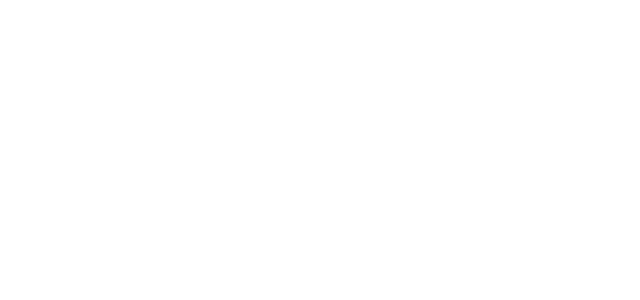
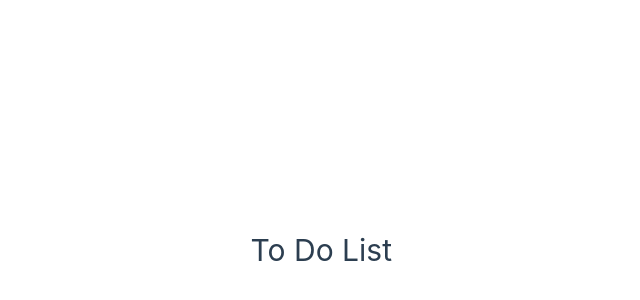
Before and after one commit to MasihTak/pinia-todolist, a Vue app: page / in a window 1280 px wide. Shown: the part 150-450 px from the top of the page, without its empty margins (248-888 px from the left). Built offline with nearby package versions, Linux system fonts and the light colour scheme.

Commit message:
feat: setup project

```diff
--- a/src/App.vue
+++ b/src/App.vue
@@ -1,5 +1,9 @@
-<script setup></script>
+<script setup>
+import TodoApp from "@/components/TodoApp.vue";
+</script>
 
-<template> </template>
+<template>
+  <todo-app />
+</template>
 
 <style scoped></style>
--- /dev/null
+++ b/src/components/TodoApp.vue
@@ -0,0 +1,14 @@
+<script setup>
+import TodoForm from "./TodoForm.vue";
+import TodoList from "./TodoList.vue";
+</script>
+
+<template>
+  <div class="todo-app">
+    <h1>To Do List</h1>
+    <todo-form />
+    <todo-list />
+  </div>
+</template>
+
+<style scoped></style>
--- /dev/null
+++ b/src/components/TodoForm.vue
@@ -0,0 +1,5 @@
+<script setup></script>
+
+<template> </template>
+
+<style scoped></style>
--- /dev/null
+++ b/src/components/TodoList.vue
@@ -0,0 +1,5 @@
+<script setup></script>
+
+<template> </template>
+
+<style scoped></style>
```
Also changed, not shown: src/stores/todoList.js (added).
